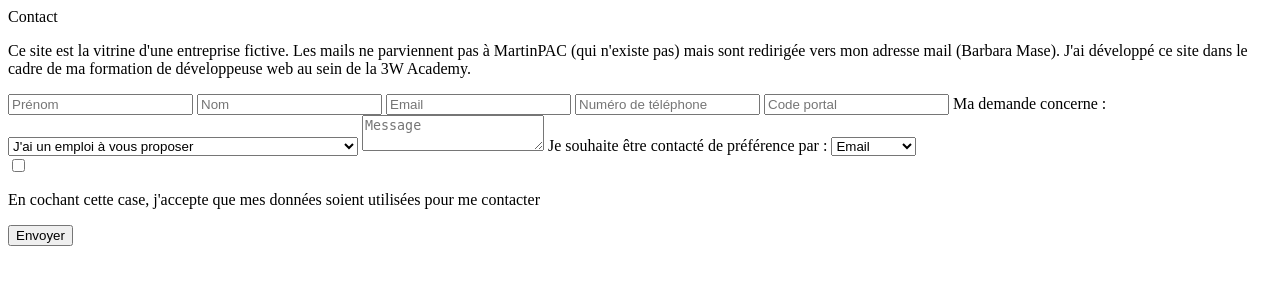
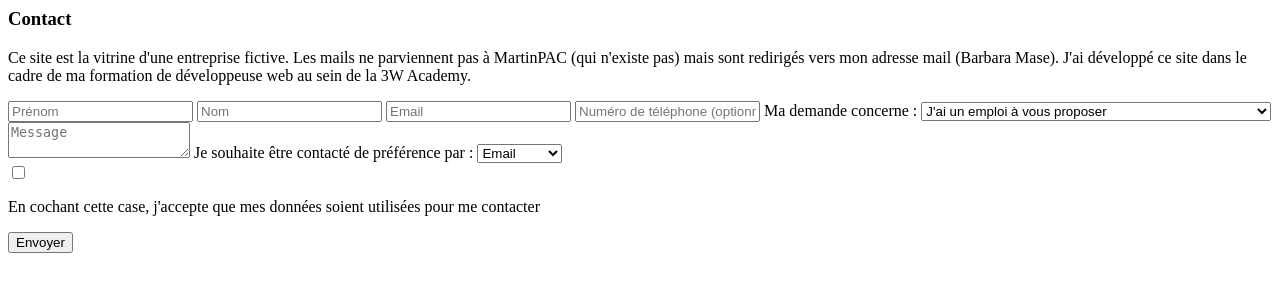
Before and after one commit to Barbara-Mase/martinpac, a PHP site: page /templates/contact.phtml in a window 1280 px wide. Shown: the top 300 px of the page. Run offline with PHP 8.4, Linux system fonts and the light colour scheme.

Commit message:
CSS en cours

```diff
--- a/templates/contact.phtml
+++ b/templates/contact.phtml
@@ -1,11 +1,12 @@
 
-    <div>
-        <p>Contact</p>
-    </div>
-    <div class="contact-information">
-        <p class=contact-information>Ce site est la vitrine d'une entreprise fictive. Les mails ne parviennent pas à MartinPAC (qui n'existe pas) mais sont redirigée vers mon adresse mail (Barbara Mase). J'ai développé ce site dans le cadre de ma formation de développeuse web au sein de la 3W Academy. </p>
-    </div>
-    <div>
+<div class="container-main container-contact">
+    <div class="div-contact">
+        <div class="titre-h3 titre-contact" >
+            <h3 >Contact</h3>
+        </div>
+        <div class="contact-warning">
+            <p class=contact-information>Ce site est la vitrine d'une entreprise fictive. Les mails ne parviennent pas à MartinPAC (qui n'existe pas) mais sont redirigés vers mon adresse mail (Barbara Mase). J'ai développé ce site dans le cadre de ma formation de développeuse web au sein de la 3W Academy. </p>
+        </div>
         <?php if (!empty($msg)) {
             echo "<h2>$msg</h2>";
         } ?>
@@ -13,8 +14,7 @@
             <input type="text" id="firstname" name="firstname" placeholder="Prénom" required>
             <input type="text" id="lastname" name="lastname" placeholder="Nom" required>
             <input type="email" id="email" name="email" placeholder="Email" required>
-            <input type="tel" id="telephone" name="telephone" placeholder="Numéro de téléphone" pattern="0[1-9](?: [0-9]{2}){4}"/>
-            <input type="text" id="zip-code" name="zip-code" placeholder="Code portal"/>
+            <input type="tel" id="telephone" name="telephone" placeholder="Numéro de téléphone (optionnel)" pattern="0[1-9](?: [0-9]{2}){4}"/>
             <label for="subject">Ma demande concerne : </label>
             <select name="subject" id="subject">
                 <option value="job">J'ai un emploi à vous proposer</option>
@@ -37,3 +37,4 @@
             </div>
         </form>
     </div>
+</div>
--- a/templates/home.phtml
+++ b/templates/home.phtml
@@ -1,6 +1,5 @@
 
     <div class="container-main">
-
     <section class="nos-services">
         <div class="service-list">
             <div class="titre-h3 div-titre-services">
```
Also changed, not shown: assets/css/style.scss (+39 -1 lines), templates/layout.phtml (line endings or trailing spaces).
